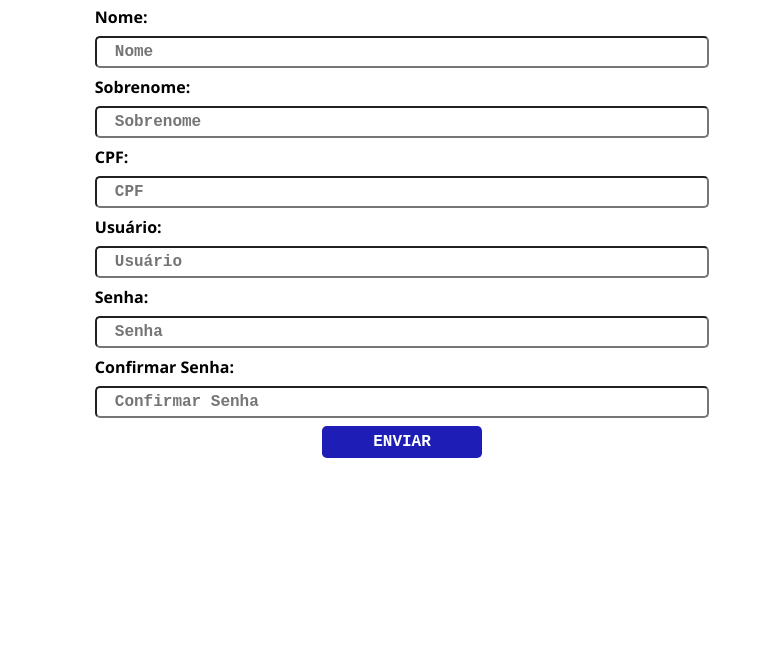
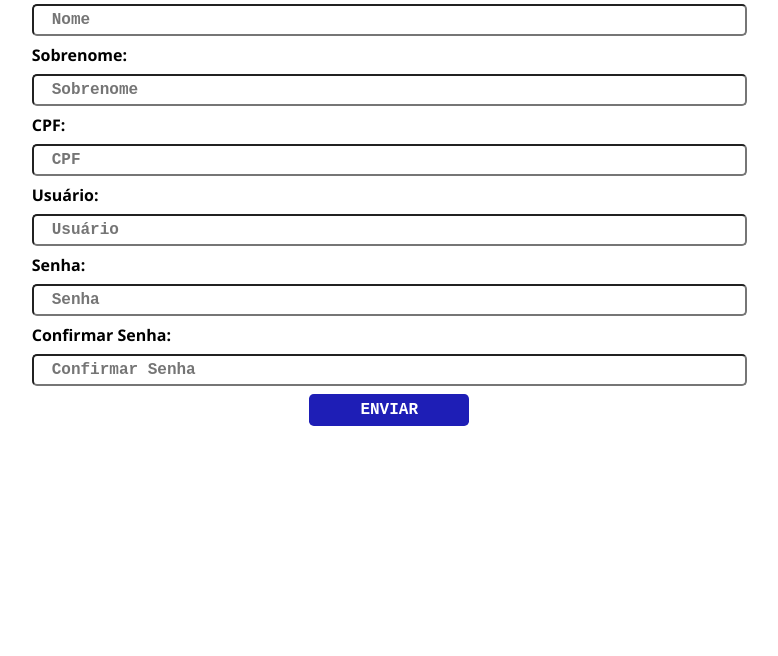
Before and after one commit to bcaua321/validando-form, a plain HTML site: page index.html in a window 1280 px wide. Shown: the part 144-800 px from the top of the page, without its empty margins (238-1016 px from the left). Drawn offline with Linux system fonts and the light colour scheme.

Commit message:
Bug fix width

```diff
--- a/styles/style.css
+++ b/styles/style.css
@@ -2,17 +2,16 @@ body {
   font-family: 'Segoe UI', Tahoma, Geneva, Verdana, sans-serif;
   margin: 0;
   height: 100vh;
-  width: 100vw;
+  width: 98vw;
 }
 
 .conteudo {
   width: 80%;
   margin: 0 auto;
-  padding: 2rem;
 }
 
 .main {
-  width: 80%;
+  width: 95%;
   padding: 2rem 0 1.5rem;
   margin: 0 auto;
 
```
